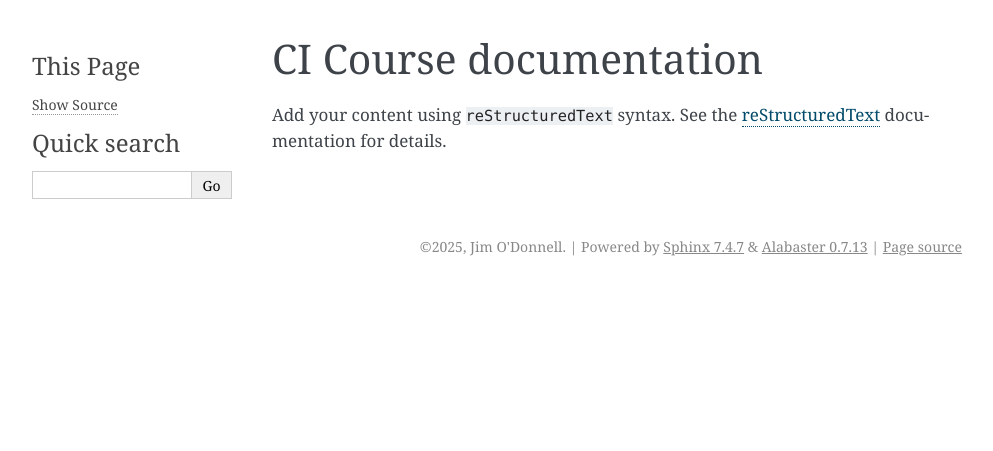
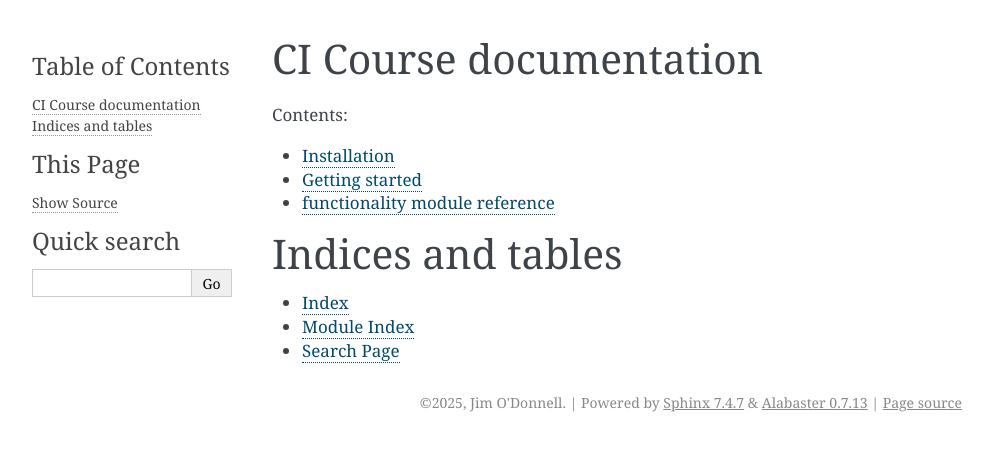
Before and after one commit to eatyourgreens/ci-course, a Sphinx documentation site: the page built from docs/index.rst, in a window 1280 px wide. Shown: the top 451 px of the page, without its empty margins (148-1141 px from the left). Built offline with Sphinx 7.4.7, drawn with Linux system fonts in a browser that asks for light colours.

Commit message:
add some docs

```diff
--- a/docs/index.rst
+++ b/docs/index.rst
@@ -6,11 +6,19 @@
 CI Course documentation
 =======================
 
-Add your content using ``reStructuredText`` syntax. See the
-`reStructuredText <https://www.sphinx-doc.org/en/master/usage/restructuredtext/index.html>`_
-documentation for details.
-
-
 .. toctree::
    :maxdepth: 2
    :caption: Contents:
+
+   install
+   quickstart
+   reference
+
+
+
+Indices and tables
+==================
+
+* :ref:`genindex`
+* :ref:`modindex`
+* :ref:`search`
--- /dev/null
+++ b/docs/install.rst
@@ -0,0 +1,4 @@
+Installation
+============
+
+Make sure your users know how to install your software!
--- /dev/null
+++ b/docs/reference.rst
@@ -0,0 +1,6 @@
+functionality module reference
+==============================
+
+.. autofunction:: ci_course.functionality.greet
+
+.. autofunction:: ci_course.functionality.minimum
```
Also changed, not shown: docs/quickstart.rst (added, +7 -0 lines).
